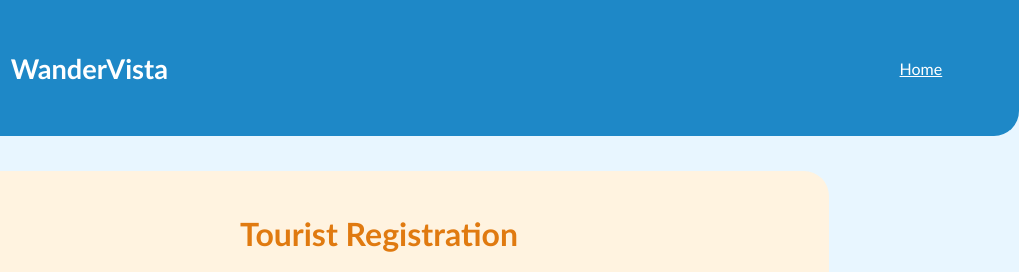
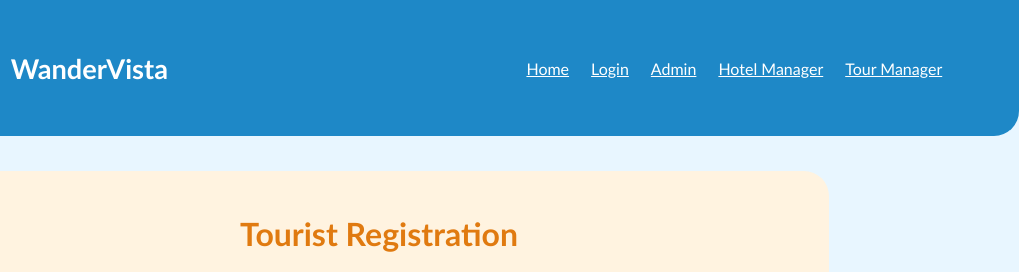
Before and after one commit to soaib321/WebTech_Project_Fall2026-27_GroupNumber-7-, a plain HTML site: page WanderVista/Page/TouristRegistration.html in a window 1280 px wide. Shown: the top 272 px of the page, 261-1280 px from the left. Drawn offline with Linux system fonts and the light colour scheme.

Commit message:
Update the registration page

```diff
--- a/WanderVista/Design/TouristRegistration.css
+++ b/WanderVista/Design/TouristRegistration.css
@@ -13,6 +13,8 @@ body {
     display: flex;
     justify-content: space-between;
     align-items: center;
+    flex-wrap: wrap;
+    gap: 12px;
     padding: 18px 6%;
     background: #1e88c7;
     border-radius: 0 0 25px 25px
@@ -20,6 +22,12 @@ body {
 
 .top a {
     color: white
+}
+
+.top nav {
+    display: flex;
+    flex-wrap: wrap;
+    gap: 22px;
 }
 
 .brand {
--- a/WanderVista/Page/TouristRegistration.html
+++ b/WanderVista/Page/TouristRegistration.html
@@ -18,6 +18,10 @@
             </a>
             <nav class="topnav">
                 <a href="../index.html">Home</a>
+                <a href="TouristLogin.html">Login</a>
+                <a href="AdminLogin.html">Admin</a>
+                <a href="HotelManagerLogin.html" class="active">Hotel Manager</a>
+                <a href="TourManagerLogin.html">Tour Manager</a>
             </nav>
         </header>
 
```
